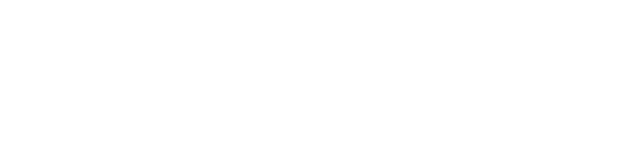
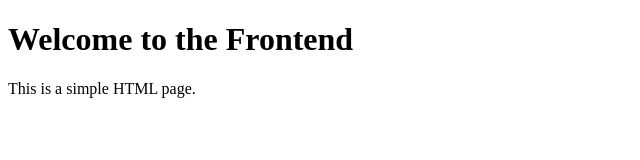
Before and after one commit to Nirmal-j13/GitSample, a plain HTML site: page frontend/index.html in a window 1280 px wide. Shown: the whole page, without its empty margins (0-640 px from the left). Drawn offline with Linux system fonts and the light colour scheme.

Commit message:
Adde few lines

```diff
--- a/frontend/index.html
+++ b/frontend/index.html
@@ -6,6 +6,10 @@
     <title>Document</title>
 </head>
 <body>
-
+    <h1>Welcome to the Frontend</h1>
+    <p>This is a simple HTML page.</p>
+    <script>
+        console.log("Frontend script running");
+    </script>
 </body>
 </html>
```
